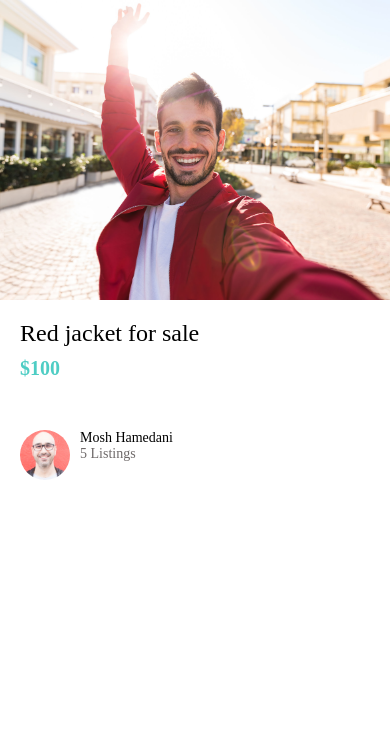
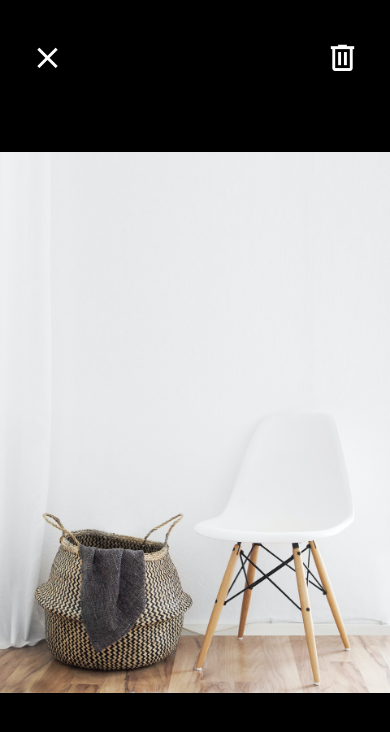
Before and after one commit to stephencarico/DoneWithIt, a React Native app: screen / in a window 390 px wide. Shown: the top 732 px of the page. Built offline with nearby package versions, Linux system fonts and the light colour scheme.

Commit message:
refactor: ViewImageScreen

```diff
--- a/App.js
+++ b/App.js
@@ -1,7 +1,7 @@
-import ListingDetailsScreen from "./app/screens/ListingDetailsScreen";
+import ViewImageScreen from "./app/screens/ViewImageScreen";
 
 export default function App() {
   return (
-    <ListingDetailsScreen />
+    <ViewImageScreen />
   );
 }
--- a/app/screens/ViewImageScreen.js
+++ b/app/screens/ViewImageScreen.js
@@ -1,14 +1,18 @@
 import React from 'react';
 import { Image, StyleSheet, View } from 'react-native';
-import { MaterialIcons, MaterialCommunityIcons } from '@expo/vector-icons';
+import { MaterialCommunityIcons } from '@expo/vector-icons';
 
 import colors from '../config/colors';
 
 function ViewImageScreen(props) {
   return (
     <View style={styles.container}>
-      <MaterialIcons name="close" size={32} color="green" style={styles.closeIcon} />
-      <MaterialCommunityIcons name="trash-can-outline" size={32} color="black" style={styles.deleteIcon} />
+      <View style={styles.closeIcon}>
+        <MaterialCommunityIcons name="close" size={35} color="white" />
+      </View>
+      <View style={styles.deleteIcon}>
+        <MaterialCommunityIcons name="trash-can-outline" size={35} color="white" />
+      </View>
       <Image
         style={styles.image}
         resizeMode='contain'
@@ -23,8 +27,6 @@ const styles = StyleSheet.create({
     position: 'absolute',
     top: 40,
     left: 30,
-    alignItems: 'center',
-    color: colors.white
   },
   container: {
     flex: 1,
@@ -34,7 +36,6 @@ const styles = StyleSheet.create({
     position: 'absolute',
     top: 40,
     right: 30,
-    color: colors.white
   },
   image: {
     height: '100%',
```
